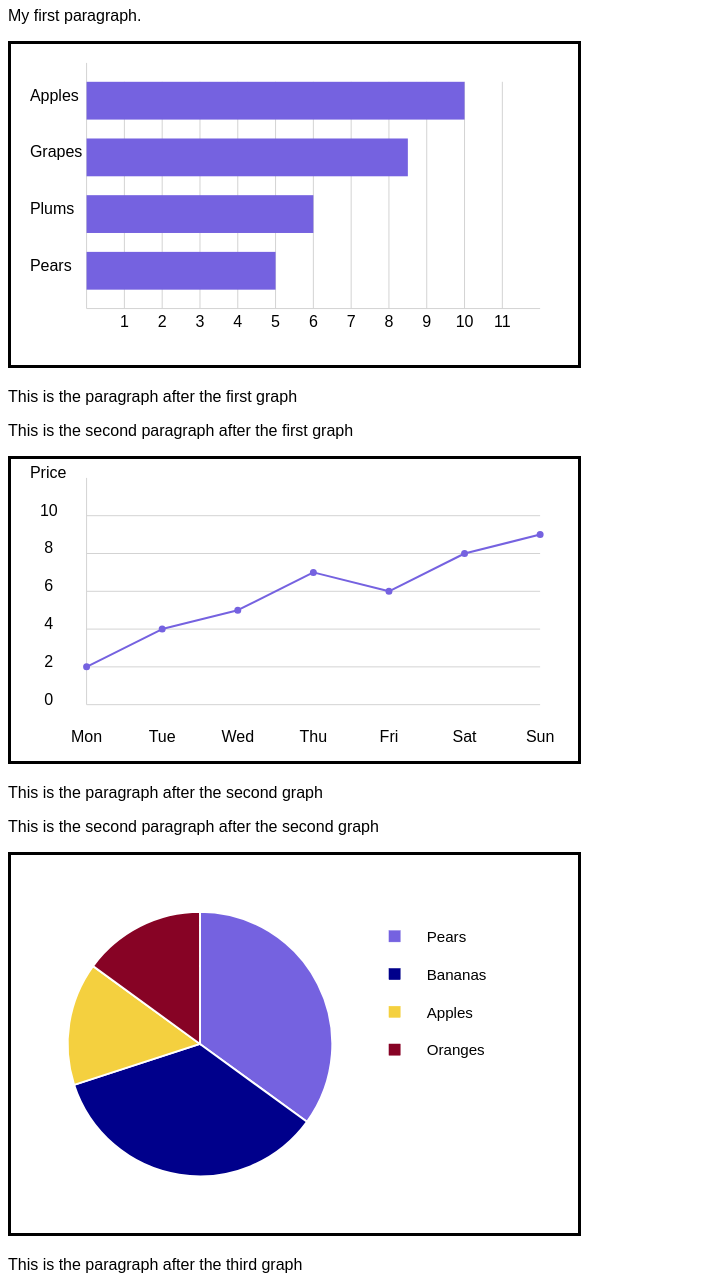
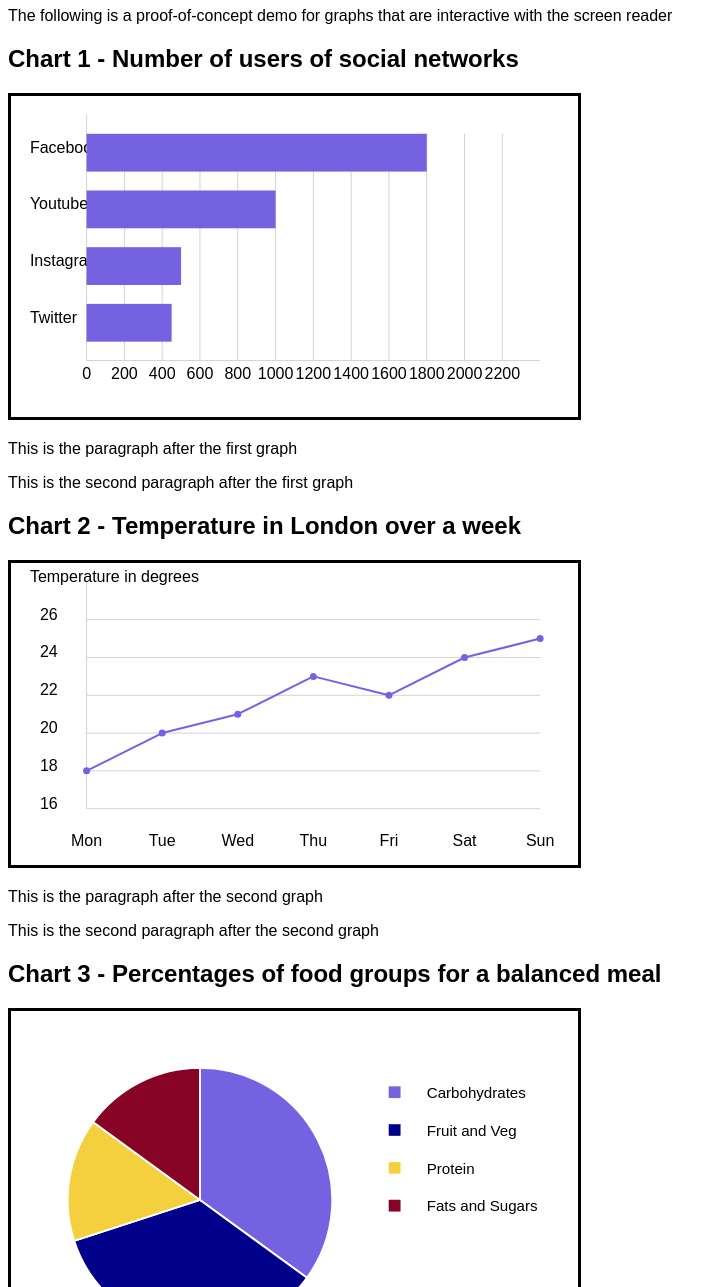
Before and after one commit to AleenaCodes/Thesis, a plain HTML site: page index.html in a window 1280 px wide. Shown: the part 73-1360 px from the top of the page, without its empty margins (0-725 px from the left). Drawn offline with Linux system fonts and the light colour scheme.

Commit message:
Made newer version of demo for testing

```diff
--- a/index.html
+++ b/index.html
@@ -25,31 +25,21 @@
       body {
         font-family: "Arial", sans-serif;
       }
-      .bar:hover {
-        fill: #f4d03f;
-        opacity: 1;
-      }
-      .bar:focus {
-        fill: #f4d03f;
-        opacity: 1;
-      }
-      .point:hover {
-        fill: #f4d03f;
-        stroke: #f4d03f;
-        opacity: 1;
-      }
     </style>
   </head>
   <body>
-    <h1>My First Heading</h1>
-    <p>My first paragraph.</p>
+    <h1>Web Accessiblility Project Demo</h1>
+    <p>The following is a proof-of-concept demo for graphs that are interactive with the screen reader</p>
+
+    <h2>Chart 1 - Number of users of social networks</h2>
+
     <a href="#paraToSkipTo"
-        aria-label="Accessible bar graph showing prices of fruits, select link to skip graph, or use tab to explore graph"
-        class="hide-element">First skip link</a>
+        aria-label="Accessible bar graph showing number of users of social networks, select link to skip graph, or use tab to explore graph"
+        class="hide-element">Accessible bar graph showing number of users of social networks, select link to skip graph, or use tab to explore graph</a>
 
     <svg role="figure" id="barGraph" height="8.5cm" width="15cm" aria-labelledby="graphTitle1 graphDesc1">
-      <title id="graphTitle1">Bar graph showing prices of fruits</title>
-      <desc id="graphDesc1">Y axis showing 4 bars, X axis ranging from £0 to £10</desc>
+      <title id="graphTitle1">Bar graph showing numbers of users of social networks in 2018 in millions</title>
+      <desc id="graphDesc1">Y axis showing 4 bars, X axis ranging from 0 to 2000 million</desc>
       <!-- Y and X axis -->
       <g aria-hidden="true">
         <line x1="2cm" y1="0.5cm" x2="2cm" y2="7cm" style="stroke:rgb(211,211,211);stroke-width:1"/>
@@ -57,55 +47,56 @@
       </g>
       <!-- Marker lines -->
       <g aria-hidden="true">
-        <text x="3cm" y="7.5cm" text-anchor="middle">1</text>
+        <text x="2cm" y="7.5cm" text-anchor="middle">0</text>
+        <text x="3cm" y="7.5cm" text-anchor="middle">200</text>
         <line x1="3cm" y1="1cm" x2="3cm" y2="7cm" style="stroke:rgb(211,211,211);stroke-width:1"/>
-        <text x="4cm" y="7.5cm" text-anchor="middle">2</text>
+        <text x="4cm" y="7.5cm" text-anchor="middle">400</text>
         <line x1="4cm" y1="1cm" x2="4cm" y2="7cm" style="stroke:rgb(211,211,211);stroke-width:1"/>
-        <text x="5cm" y="7.5cm" text-anchor="middle">3</text>
+        <text x="5cm" y="7.5cm" text-anchor="middle">600</text>
         <line x1="5cm" y1="1cm" x2="5cm" y2="7cm" style="stroke:rgb(211,211,211);stroke-width:1"/>
-        <text x="6cm" y="7.5cm" text-anchor="middle">4</text>
+        <text x="6cm" y="7.5cm" text-anchor="middle">800</text>
         <line x1="6cm" y1="1cm" x2="6cm" y2="7cm" style="stroke:rgb(211,211,211);stroke-width:1"/>
-        <text x="7cm" y="7.5cm" text-anchor="middle">5</text>
+        <text x="7cm" y="7.5cm" text-anchor="middle">1000</text>
         <line x1="7cm" y1="1cm" x2="7cm" y2="7cm" style="stroke:rgb(211,211,211);stroke-width:1"/>
-        <text x="8cm" y="7.5cm" text-anchor="middle">6</text>
+        <text x="8cm" y="7.5cm" text-anchor="middle">1200</text>
         <line x1="8cm" y1="1cm" x2="8cm" y2="7cm" style="stroke:rgb(211,211,211);stroke-width:1"/>
-        <text x="9cm" y="7.5cm" text-anchor="middle">7</text>
+        <text x="9cm" y="7.5cm" text-anchor="middle">1400</text>
         <line x1="9cm" y1="1cm" x2="9cm" y2="7cm" style="stroke:rgb(211,211,211);stroke-width:1"/>
-        <text x="10cm" y="7.5cm" text-anchor="middle">8</text>
+        <text x="10cm" y="7.5cm" text-anchor="middle">1600</text>
         <line x1="10cm" y1="1cm" x2="10cm" y2="7cm" style="stroke:rgb(211,211,211);stroke-width:1"/>
-        <text x="11cm" y="7.5cm" text-anchor="middle">9</text>
+        <text x="11cm" y="7.5cm" text-anchor="middle">1800</text>
         <line x1="11cm" y1="1cm" x2="11cm" y2="7cm" style="stroke:rgb(211,211,211);stroke-width:1"/>
-        <text x="12cm" y="7.5cm" text-anchor="middle">10</text>
+        <text x="12cm" y="7.5cm" text-anchor="middle">2000</text>
         <line x1="12cm" y1="1cm" x2="12cm" y2="7cm" style="stroke:rgb(211,211,211);stroke-width:1"/>
-        <text x="13cm" y="7.5cm" text-anchor="middle">11</text>
+        <text x="13cm" y="7.5cm" text-anchor="middle">2200</text>
         <line x1="13cm" y1="1cm" x2="13cm" y2="7cm" style="stroke:rgb(211,211,211);stroke-width:1"/>
       </g>
       <!-- <circle cx="0cm" cy="0cm" r="0" stroke="#6A5ACD" stroke-width="3" tabindex="0"></circle> -->
       <!-- Actual bars -->
-      <g role="list" aria-label="4 bars showing prices of fruits">
-        <title>4 bars showing prices of fruits</title>
-        <g role="listitem" tabindex="0" aria-label="Bar 1 of 4,  Apples, value 10, this is the largest value">
-          <text x="0.5cm" y="1.5cm" aria-hidden="true">Apples</text>
-          <rect x="2cm" y="1cm" width="10cm" height="1cm" class="bar" fill="#7562e0">
-            <title>Bar 1 of 4,  Apples, value 10, this is the largest value</title>
+      <g role="list" aria-label="4 bars showing number of users on socials networks">
+        <title>4 bars showing number of users on socials networks</title>
+        <g role="listitem" tabindex="0" aria-label="Bar 1 of 4,  Facebook, value 1900 million, this is the largest value">
+          <text x="0.5cm" y="1.5cm" aria-hidden="true">Facebook</text>
+          <rect x="2cm" y="1cm" width="9cm" height="1cm" class="bar" fill="#7562e0">
+            <title>Bar 1 of 4,  Facebook, value 1900 million, this is the largest value</title>
           </rect>
         </g>
-        <g role="listitem" tabindex="0" aria-label="Bar 2 of 4, Grapes, value 8.5">
-          <text x="0.5cm" y="3cm" aria-hidden="true">Grapes</text>
-          <rect x="2cm" y="2.5cm" width="8.5cm" height="1cm" class="bar" fill="#7562e0">
-            <title>Bar 2 of 4, Grapes, value 8.5</title>
+        <g role="listitem" tabindex="0" aria-label="Bar 2 of 4, Youtube, value 1000 million">
+          <text x="0.5cm" y="3cm" aria-hidden="true">Youtube</text>
+          <rect x="2cm" y="2.5cm" width="5cm" height="1cm" class="bar" fill="#7562e0">
+            <title>Bar 2 of 4, Youtube, value 1000 million</title>
           </rect>
         </g>
-        <g role="listitem" tabindex="0" aria-label="Bar 3 of 4, Plums, value 6">
-          <text x="0.5cm" y="4.5cm" aria-hidden="true">Plums</text>
-          <rect x="2cm" y="4cm" width="6cm" height="1cm" class="bar" fill="#7562e0">
-            <title>Bar 3 of 4, Plums, value 6</title>
+        <g role="listitem" tabindex="0" aria-label="Bar 3 of 4, Instagram, value 500 million">
+          <text x="0.5cm" y="4.5cm" aria-hidden="true">Instagram</text>
+          <rect x="2cm" y="4cm" width="2.5cm" height="1cm" class="bar" fill="#7562e0">
+            <title>Bar 3 of 4, Instagram, value 500 million</title>
           </rect>
         </g>
-        <g role="listitem" tabindex="0" aria-label="Bar 4 of 4, Pears, value 5, this is the smallest value">
-          <text x="0.5cm" y="6cm" aria-hidden="true">Pears</text>
-          <rect x="2cm" y="5.5cm" width="5cm" height="1cm" class="bar" fill="#7562e0">
-            <title>Bar 4 of 4, Pears, value 5, this is the smallest value</title>
+        <g role="listitem" tabindex="0" aria-label="Bar 4 of 4, Twitter, value 320 million, this is the smallest value">
+          <text x="0.5cm" y="6cm" aria-hidden="true">Twitter</text>
+          <rect x="2cm" y="5.5cm" width="2.25cm" height="1cm" class="bar" fill="#7562e0">
+            <title>Bar 4 of 4, Twitter, value 320 million, this is the smallest value</title>
           </rect>
         </g>
       </g>
@@ -117,31 +108,33 @@
       This is the second paragraph after the first graph
     </p>
 
+    <h2>Chart 2 - Temperature in London over a week</h2>
+
     <a href="#paraToSkipTo2"
-        aria-label="Accessible line graph showing price over time, select link to skip graph, or use tab to explore graph"
-        class="hide-element">Accessible line graph showing price over time, select link to skip graph, or use tab to explore graph</a>
+        aria-label="Accessible line graph showing temperature in London over a week, select link to skip graph, or use tab to explore graph"
+        class="hide-element">Accessible line graph showing temperature in London over a week, select link to skip graph, or use tab to explore graph</a>
 
     <svg role="figure" id="lineGraph" height="8cm" width="15cm" aria-labelledby="graphTitle2 graphDesc2">
-      <title id="graphTitle2">Line graph showing prices over time</title>
-      <desc id="graphDesc2">X axis showing 7 points from Monday to Sunday, Y axis ranging from £0 to £10, there is an upward trend from 2 to 9 from Monday to Sunday</desc>
+      <title id="graphTitle2">Line graph showing temperature in London over a week</title>
+      <desc id="graphDesc2">X axis showing 7 points from Monday to Sunday, Y axis ranging from 18 degrees to 25 degrees, there is a slight upward trend from 18 degrees to 25 degrees from Monday to Sunday</desc>
       <!-- Y and X axis -->
       <g aria-hidden="true">
         <line x1="2cm" y1="0.5cm" x2="2cm" y2="6.5cm" style="stroke:rgb(211,211,211);stroke-width:1"/>
-        <text x=0.5cm y=0.5cm aria-hidden="true">Price</text>
+        <text x=0.5cm y=0.5cm aria-hidden="true">Temperature in degrees</text>
         <line x1="2cm" y1="6.5cm" x2="14cm" y2="6.5cm" style="stroke:rgb(211,211,211);stroke-width:1"/>
       </g>
       <!-- Marker lines -->
       <g aria-hidden="true">
-        <text x="1cm" y="6.5cm" text-anchor="middle">0</text>
-        <text x="1cm" y="5.5cm" text-anchor="middle">2</text>
+        <text x="1cm" y="6.5cm" text-anchor="middle">16</text>
+        <text x="1cm" y="5.5cm" text-anchor="middle">18</text>
         <line x1="2cm" y1="5.5cm" x2="14cm" y2="5.5cm" style="stroke:rgb(211,211,211);stroke-width:1"/>
-        <text x="1cm" y="4.5cm" text-anchor="middle">4</text>
+        <text x="1cm" y="4.5cm" text-anchor="middle">20</text>
         <line x1="2cm" y1="4.5cm" x2="14cm" y2="4.5cm" style="stroke:rgb(211,211,211);stroke-width:1"/>
-        <text x="1cm" y="3.5cm" text-anchor="middle">6</text>
+        <text x="1cm" y="3.5cm" text-anchor="middle">22</text>
         <line x1="2cm" y1="3.5cm" x2="14cm" y2="3.5cm" style="stroke:rgb(211,211,211);stroke-width:1"/>
-        <text x="1cm" y="2.5cm" text-anchor="middle">8</text>
+        <text x="1cm" y="2.5cm" text-anchor="middle">24</text>
         <line x1="2cm" y1="2.5cm" x2="14cm" y2="2.5cm" style="stroke:rgb(211,211,211);stroke-width:1"/>
-        <text x="1cm" y="1.5cm" text-anchor="middle">10</text>
+        <text x="1cm" y="1.5cm" text-anchor="middle">26</text>
         <line x1="2cm" y1="1.5cm" x2="14cm" y2="1.5cm" style="stroke:rgb(211,211,211);stroke-width:1"/>
       </g>
       <!-- Lines between points -->
@@ -154,48 +147,48 @@
         <line x1="12cm" y1="2.5cm" x2="14cm" y2="2cm" stroke="#7562e0" stroke-width="2"/>
       </g>
       <!-- Actual points -->
-      <g role="list" aria-label="7 points showing prices">
-        <title>7 points showing prices of stock</title>
-        <g role="listitem" tabindex="0" aria-label="Point 1 of 7, Monday, value 2, this is the smallest value">
+      <g role="list" aria-label="7 points showing temperatures">
+        <title>7 points showing temperatures</title>
+        <g role="listitem" tabindex="0" aria-label="Point 1 of 7, Monday, value 18 degrees, this is the smallest value">
           <text x="2cm" y="7.5cm" text-anchor="middle" aria-hidden="true">Mon</text>
           <circle cx="2cm" cy="5.5cm" r="2" stroke="#7562e0" stroke-width="3" fill="#7562e0" class="point">
-            <title>Point 1 of 7, Monday, value 2, this is the smallest value</title>
+            <title>Point 1 of 7, Monday, value 18 degrees, this is the smallest value</title>
           </circle>
         </g>
-        <g role="listitem" tabindex="0" aria-label="Point 2 of 7, Tuesday, value 4">
+        <g role="listitem" tabindex="0" aria-label="Point 2 of 7, Tuesday, value 20 degrees">
           <text x="4cm" y="7.5cm" text-anchor="middle" aria-hidden="true">Tue</text>
           <circle cx="4cm" cy="4.5cm" r="2" stroke="#7562e0" stroke-width="3" fill="#7562e0" class="point">
-            <title>Point 2 of 7, Tuesday, value 4</title>
+            <title>Point 2 of 7, Tuesday, value 20 degrees</title>
           </circle>
         </g>
-        <g role="listitem" tabindex="0" aria-label="Point 3 of 7, Wednesday, value 5">
+        <g role="listitem" tabindex="0" aria-label="Point 3 of 7, Wednesday, value 21 degrees">
           <text x="6cm" y="7.5cm" text-anchor="middle" aria-hidden="true">Wed</text>
           <circle cx="6cm" cy="4cm" r="2" stroke="#7562e0" stroke-width="3" fill="#7562e0" class="point">
-            <title>Point 3 of 7, Wednesday, value 5</title>
+            <title>Point 3 of 7, Wednesday, value 21 degrees</title>
           </circle>
         </g>
-        <g role="listitem" tabindex="0" aria-label="Point 4 of 7, Thursday, value 7">
+        <g role="listitem" tabindex="0" aria-label="Point 4 of 7, Thursday, value 23 degrees">
           <text x="8cm" y="7.5cm" text-anchor="middle" aria-hidden="true">Thu</text>
           <circle cx="8cm" cy="3cm" r="2" stroke="#7562e0" stroke-width="3" fill="#7562e0" class="point">
-            <title>Point 4 of 7, Thursday, value 7</title>
+            <title>Point 4 of 7, Thursday, value 23 degrees</title>
           </circle>
         </g>
-        <g role="listitem" tabindex="0" aria-label="Point 5 of 7, Friday, value 6">
+        <g role="listitem" tabindex="0" aria-label="Point 5 of 7, Friday, value 22 degrees">
           <text x="10cm" y="7.5cm" text-anchor="middle" aria-hidden="true">Fri</text>
           <circle cx="10cm" cy="3.5cm" r="2" stroke="#7562e0" stroke-width="3" fill="#7562e0" class="point">
-            <title>Point 5 of 7, Friday, value 6</title>
+            <title>Point 5 of 7, Friday, value 22 degrees</title>
           </circle>
         </g>
-        <g role="listitem" tabindex="0" aria-label="Point 6 of 7, Saturday, value 8, this is the largest value">
+        <g role="listitem" tabindex="0" aria-label="Point 6 of 7, Saturday, value 24 degrees">
           <text x="12cm" y="7.5cm" text-anchor="middle" aria-hidden="true">Sat</text>
           <circle cx="12cm" cy="2.5cm" r="2" stroke="#7562e0" stroke-width="3" fill="#7562e0" class="point">
-            <title>Point 6 of 7, Saturday, value 8, this is the largest value</title>
+            <title>Point 6 of 7, Saturday, value 24 degrees</title>
           </circle>
         </g>
-        <g role="listitem" tabindex="0" aria-label="Point 7 of 7, Sunday, value 9">
+        <g role="listitem" tabindex="0" aria-label="Point 7 of 7, Sunday, value 25 degrees, this is the largest value">
           <text x="14cm" y="7.5cm" text-anchor="middle" aria-hidden="true">Sun</text>
           <circle cx="14cm" cy="2cm" r="2" stroke="#7562e0" stroke-width="3" fill="#7562e0" class="point">
-            <title>Point 7 of 7, Sunday, value 9</title>
+            <title>Point 7 of 7, Sunday, value 25 degrees, this is the largest value</title>
           </circle>
         </g>
       </g>
@@ -207,65 +200,67 @@
       This is the second paragraph after the second graph
     </p>
 
+    <h2>Chart 3 - Percentages of food groups for a balanced meal</h2>
+
     <a href="#paraToSkipTo3"
-        aria-label="Accessible pie graph with showing price of fruit, select link to skip graph, or use tab to explore graph"
-        class="hide-element">Accessible pie graph with showing price of fruit, select link to skip graph, or use tab to explore graph</a>
+        aria-label="Accessible pie chart showing percentages for a balanced meal, select link to skip graph, or use tab to explore graph"
+        class="hide-element">Accessible pie chart showing percentages for a balanced meal, select link to skip graph, or use tab to explore graph</a>
 
     <svg role="figure" id="pieGraph" height="10cm" width="15cm" viewBox="0 0 150 100" aria-labelledby="graphTitle3 graphDesc3">
-      <title id="graphTitle3">Pie graph showing prices of fruits</title>
-      <desc id="graphDesc3">4 segments</desc>
+      <title id="graphTitle3">Pie graph showing percentages of each food group to make a balanced meal</title>
+      <desc id="graphDesc3">Pie graph with 4 segments</desc>
       <!-- Legend -->
       <g aria-hidden="true">
         <g>
           <rect x="100" y="20" width="3" height="3" style="fill:#7562e0 ;stroke-width:0.1; stroke:#7562e0"/>
-          <text x="110" y="23" text-anchor="start" font-size = "4" aria-hidden="true">Pears</text>
+          <text x="110" y="23" text-anchor="start" font-size = "4" aria-hidden="true">Carbohydrates</text>
         </g>
         <g>
           <rect x="100" y="30" width="3" height="3" style="fill:#00008b ;stroke-width:0.1; stroke:#00008b"/>
-          <text x="110" y="33" text-anchor="start" font-size = "4" aria-hidden="true">Bananas</text>
+          <text x="110" y="33" text-anchor="start" font-size = "4" aria-hidden="true">Fruit and Veg</text>
         </g>
         <g>
           <rect x="100" y="40" width="3" height="3" style="fill:#f4d03f ;stroke-width:0.1; stroke:#f4d03f"/>
-          <text x="110" y="43" text-anchor="start" font-size = "4" aria-hidden="true">Apples</text>
+          <text x="110" y="43" text-anchor="start" font-size = "4" aria-hidden="true">Protein</text>
         </g>
         <g>
           <rect x="100" y="50" width="3" height="3" style="fill:#870325 ;stroke-width:0.1; stroke:#870325"/>
-          <text x="110" y="53" text-anchor="start" font-size = "4" aria-hidden="true">Oranges</text>
+          <text x="110" y="53" text-anchor="start" font-size = "4" aria-hidden="true">Fats and Sugars</text>
         </g>
       </g>
       <!-- Actual segments -->
       <g role="list">
-        <title>4 segments showing prices of fruits</title>
-        <g role="listitem" tabindex="0" aria-label="Segment 1 of 4, Pears, value 14">
+        <title>4 segments showing percentages of each food group</title>
+        <g role="listitem" tabindex="0" aria-label="Segment 1 of 4, , Carbohydrates, value 40%">
           <path d="M78.3 70.6
                   A 35 35, 0, 0, 0, 50 15
                   L 50 50 Z
                  " fill="#7562e0" stroke-width="0.5" stroke="#fff" class="segment">
-            <title>Segment 1 of 4, Pears, value 14</title>
+            <title>Segment 1 of 4, , Carbohydrates, value 40%</title>
           </path>
         </g>
-        <g role="listitem" tabindex="0" aria-label="Segment 2 of 4, Bananas, value 10">
+        <g role="listitem" tabindex="0" aria-label="Segment 2 of 4, Fruit and Veg, value 30%">
           <path d="M16.7 60.8
                   A 35 35, 0, 0, 0, 78.3 70.6
                   L 50 50 Z
                  " fill="#00008b" stroke-width="0.5" stroke="#fff" class="segment">
-            <title>Segment 2 of 4, Bananas, value 10</title>
+            <title>SSegment 2 of 4, Fruit and Veg, value 30%</title>
           </path>
         </g>
-        <g role="listitem" tabindex="0" aria-label="Segment 3 of 4, Apples, value 7">
+        <g role="listitem" tabindex="0" aria-label="Segment 3 of 4, Protein, value 20%">
           <path d="M21.7 29.4
                   A 35 35, 0, 0, 0, 16.7 60.8
                   L 50 50 Z
                  " fill="#f4d03f" stroke-width="0.5" stroke="#fff" class="segment">
-            <title>Segment 3 of 4, Apples, value 7</title>
+            <title>Segment 3 of 4, Protein, value 20%</title>
           </path>
         </g>
-        <g role="listitem" tabindex="0" aria-label="Segment 4 of 4, Oranges, value 4">
+        <g role="listitem" tabindex="0" aria-label="Segment 4 of 4, Fats and Sugars, value 10%">
           <path d="M50 15
                   A 35 35, 0, 0, 0, 21.7 29.4
                   L 50 50 Z
                  " fill="#870325" stroke-width="0.5" stroke="#fff" class="segment">
-            <title>Segment 4 of 4, Oranges, value 4</title>
+            <title>Segment 4 of 4, Fats and Sugars, value 10%</title>
           </path>
         </g>
     </svg>
@@ -276,9 +271,10 @@
       This is the second paragraph after the third graph
     </p>
 
+    <h2>End</h2>
+
     <p>
       This is the end of the webpage, if you have viewed all 3 graphs, feel free to return to the survey when you are ready
     </p>
-    <a href="participantInfo.html">Link to participant info</a>
   </body>
 </html>
```
